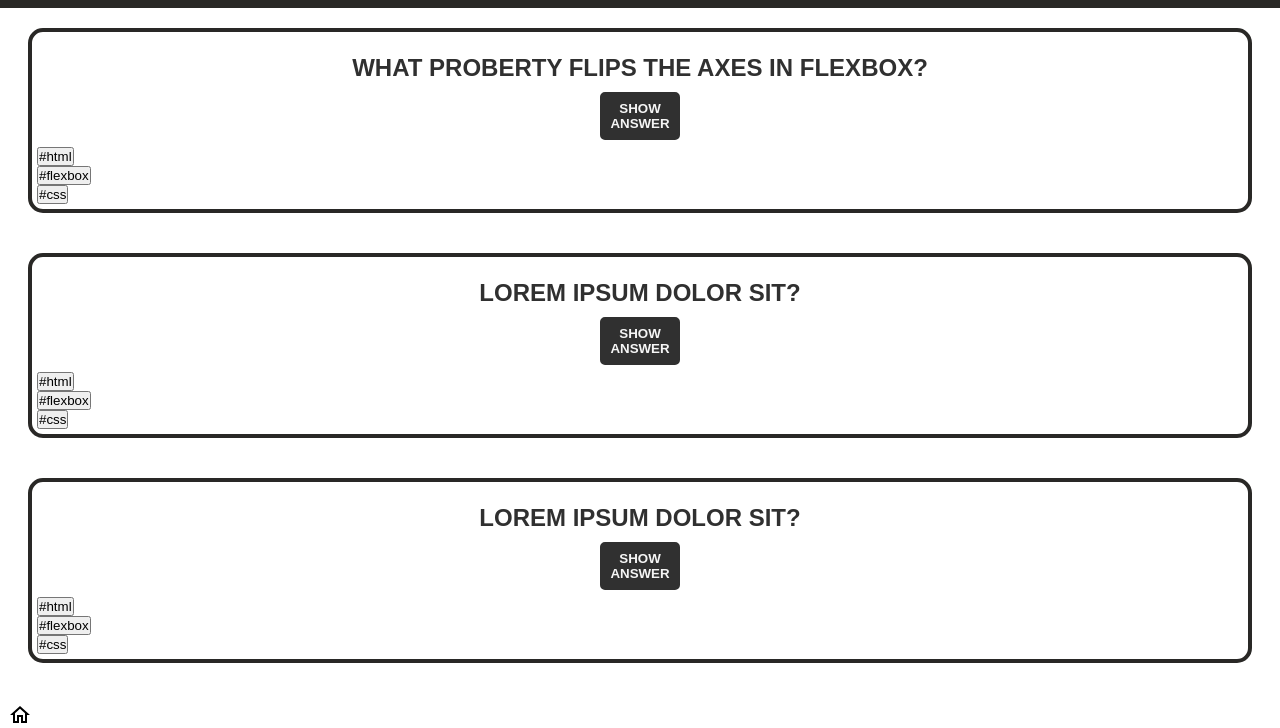
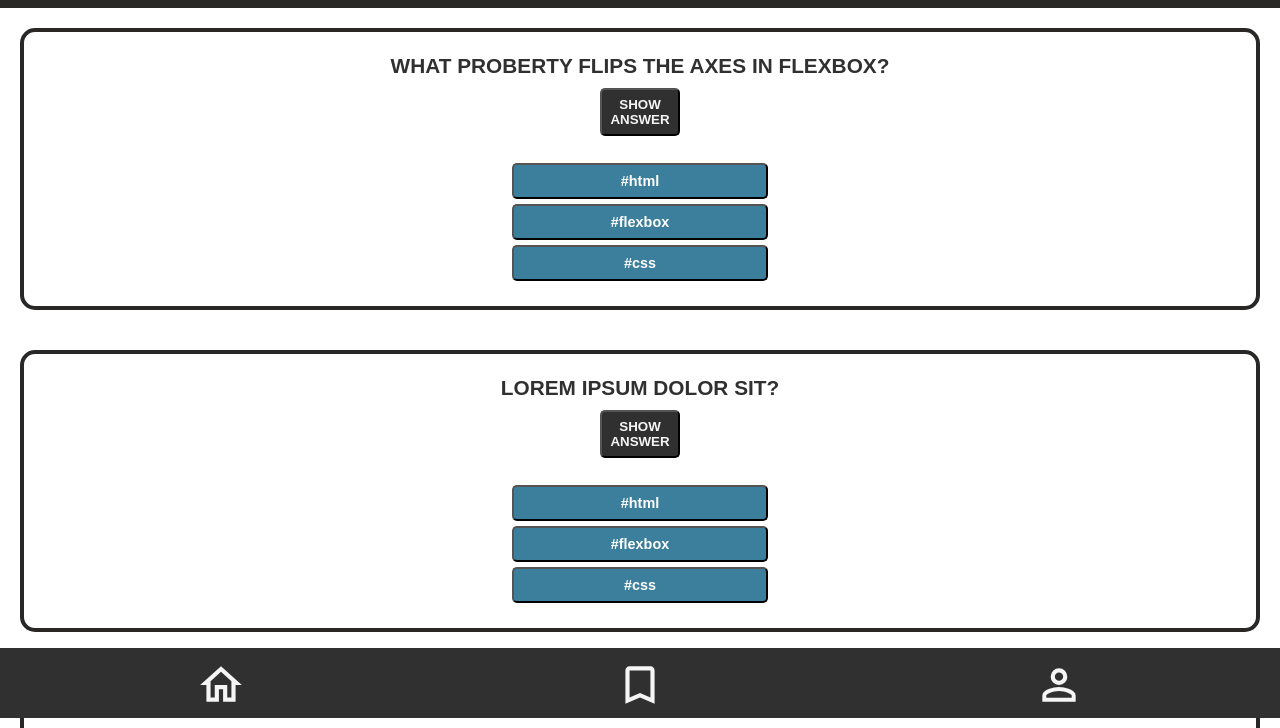
Before and after one commit to OmerAdam34/quiz-app, a plain HTML site: page index.html in a window 1280 px wide. Shown: the part 72-800 px from the top of the page. Drawn offline with Linux system fonts and the light colour scheme.

Commit message:
new imports

```diff
--- a/css_bem/button.css
+++ b/css_bem/button.css
@@ -6,6 +6,22 @@
     font-weight: bold;
     text-transform: uppercase;
     background-color: #303030;
-    border: 2.5px solid #303030;
     border-radius: 5px;
 }
+
+.article__button--tags {
+    color: white;
+    width: 16rem;
+    height: 2.25rem;
+    font-size: 0.9rem;
+    font-weight: 600;
+    font-family: 'Anton', sans-serif;
+    text-transform: lowercase;
+    background-color: #3C7F9C;
+    border-radius: 5px;
+}
+
+.nav__flexbox--button {
+    background-color: transparent;
+    border: none;
+}
--- a/css_bem/footer.css
+++ b/css_bem/footer.css
@@ -0,0 +1,25 @@
+body {
+    margin: 0;
+    padding: 0;
+}
+
+.footer {
+    background-color: #303030;
+    width: 100%;
+    height: 70px;
+    text-align: center;
+    font-size: 1.5rem;
+    font-weight: bold;
+    position: fixed;
+    top: 90%;
+    padding: 0;
+}
+
+.nav__flexbox {
+    padding: 12px;
+    display: flex;
+    flex-direction: row;
+    justify-content: space-around;
+    flex-wrap: wrap;
+    list-style-type: none;
+}
--- a/css_bem/header.css
+++ b/css_bem/header.css
@@ -3,7 +3,6 @@
     background-color: #292826;
     width: 100%;
     height: 5rem;
-    padding-top: 10px;
     padding-top: 10px;
     margin-bottom: 40px;
     text-align: center;
--- a/css_bem/main.css
+++ b/css_bem/main.css
@@ -1,3 +1,8 @@
+.main__section {
+    margin-top: 100px;
+    margin-bottom: 100px;
+}
+
 .main__flexbox {
     margin-top: 20px;
     margin-left: 20px;
@@ -12,22 +17,35 @@
     font-family: 'Anton', sans-serif;
 }
 
+.main__flexbox--question {
+    _background-color: red;
+    margin-bottom: 0;
+    margin: 10px;
+}
+
 .main__flexbox--section {
-    -background-color: aquamarine;
-    font-size: 1.5rem;
+    _background-color: aquamarine;
+    font-size: 1.3rem;
     text-align: center;
     color: #303030;
     padding: 7px;
-
     text-transform: uppercase;
     display: flex;
     flex-direction: column;
     justify-content: center;
     align-items: center;
     font-weight: 600;
+    flex-wrap: wrap;
 
 }
 
-.main__section {
-    margin-top: 100px;
+.article__flexbox {
+    _background-color: aquamarine;
+    padding: 20px;
+    display: flex;
+    flex-direction: column;
+    justify-content: flex-start;
+    align-items: center;
+    flex-wrap: wrap;
+    gap: 5px;
 }
--- a/index.html
+++ b/index.html
@@ -22,66 +22,68 @@
 
     <main class="main__section">
 
-    <article class="main__flexbox">
-        <div class="main__flexbox--section">
+    <section class="main__flexbox">
+        <article class="main__flexbox--section">
             <p class="main__flexbox--question">What proberty flips the axes in flexbox? </p>
             <button class="main__button--show" type="submit">SHOW ANSWER</button>
-        </div>
+        </article>
 
-        <div>
-            <div><button type="submit">#html</button></div>
-            <div><button type="submit">#flexbox</button></div>
-            <div><button type="submit">#css</button></div>
-        </div>
-    </article>
+        <article class="article__flexbox">
+            <div><button class="article__button--tags" type="submit">#html</button></div>
+            <div><button class="article__button--tags" type="submit">#flexbox</button></div>
+            <div><button class="article__button--tags" type="submit">#css</button></div>
+        </article>
+    </section>
 
 
 
 
-    <article class="main__flexbox">
-        <div class="main__flexbox--section">
+    <section class="main__flexbox">
+        <article class="main__flexbox--section">
             <p class="main__flexbox--question">Lorem ipsum dolor sit?</p>
             <button class="main__button--show" type="submit">SHOW ANSWER</button>
-        </div>
+        </article>
 
-        <div>
-            <div><button type="submit">#html</button></div>
-            <div><button type="submit">#flexbox</button></div>
-            <div><button type="submit">#css</button></div>
-        </div>
-    </article>
+        <article class="article__flexbox">
+            <div><button class="article__button--tags" type="submit">#html</button></div>
+            <div><button class="article__button--tags" type="submit">#flexbox</button></div>
+            <div><button class="article__button--tags" type="submit">#css</button></div>
+        </article>
+    </section>
 
 
-    <article class="main__flexbox">
-        <div class="main__flexbox--section">
+    <section class="main__flexbox">
+        <article class="main__flexbox--section">
             <p class="main__flexbox--question">Lorem ipsum dolor sit?</p>
             <button class="main__button--show" type="submit">SHOW ANSWER</button>
-        </div>
+        </article>
 
-        <div>
-            <div><button type="submit">#html</button></div>
-            <div><button type="submit">#flexbox</button></div>
-            <div><button type="submit">#css</button></div>
-        </div>
-    </article>
+        <article class="article__flexbox">
+            <div><button class="article__button--tags" type="submit">#html</button></div>
+            <div><button class="article__button--tags" type="submit">#flexbox</button></div>
+            <div><button class="article__button--tags" type="submit">#css</button></div>
+        </article>
+    </section>
 
     </main>
 
     <!---------- FOOTER AREA ---------->
 
-    <footer>
+    <footer class="footer">
 
         <nav>
-            <ul>
-                <li><svg style="width:24px;height:24px" viewBox="0 0 24 24">
-                    <path fill="currentColor" d="M12 5.69L17 10.19V18H15V12H9V18H7V10.19L12 5.69M12 3L2 12H5V20H11V14H13V20H19V12H22" />
-                </svg></li>
-                <li><svg style="width:24px;height:24px" viewBox="0 0 24 24">
-                    <path fill="currentColor" d="M17,18L12,15.82L7,18V5H17M17,3H7A2,2 0 0,0 5,5V21L12,18L19,21V5C19,3.89 18.1,3 17,3Z" />
-                </svg></li>
-                <li><svg style="width:24px;height:24px" viewBox="0 0 24 24">
-                    <path fill="currentColor" d="M12,4A4,4 0 0,1 16,8A4,4 0 0,1 12,12A4,4 0 0,1 8,8A4,4 0 0,1 12,4M12,6A2,2 0 0,0 10,8A2,2 0 0,0 12,10A2,2 0 0,0 14,8A2,2 0 0,0 12,6M12,13C14.67,13 20,14.33 20,17V20H4V17C4,14.33 9.33,13 12,13M12,14.9C9.03,14.9 5.9,16.36 5.9,17V18.1H18.1V17C18.1,16.36 14.97,14.9 12,14.9Z" />
-                </svg></li>
+            <ul class="nav__flexbox">
+                <li><button class="nav__flexbox--button"><svg  style="width:50px;height:50px" viewBox="0 0 24 24">
+                    <path fill="whitesmoke" d="M12 5.69L17 10.19V18H15V12H9V18H7V10.19L12 5.69M12 3L2 12H5V20H11V14H13V20H19V12H22" />
+                </svg></button></li>
+
+                <li><button class="nav__flexbox--button"><svg style="width:50px;height:50px" viewBox="0 0 24 24">
+                    <path fill="whitesmoke" d="M17,18L12,15.82L7,18V5H17M17,3H7A2,2 0 0,0 5,5V21L12,18L19,21V5C19,3.89 18.1,3 17,3Z" />
+                </svg></button></li>
+
+                <li><button class="nav__flexbox--button"><svg style="width:50px;height:50px" viewBox="0 0 24 24">
+                    <path fill="whitesmoke" d="M12,4A4,4 0 0,1 16,8A4,4 0 0,1 12,12A4,4 0 0,1 8,8A4,4 0 0,1 12,4M12,6A2,2 0 0,0 10,8A2,2 0 0,0 12,10A2,2 0 0,0 14,8A2,2 0 0,0 12,6M12,13C14.67,13 20,14.33 20,17V20H4V17C4,14.33 9.33,13 12,13M12,14.9C9.03,14.9 5.9,16.36 5.9,17V18.1H18.1V17C18.1,16.36 14.97,14.9 12,14.9Z" />
+                </svg></button></li>
             </ul>
         </nav>
 
--- a/styles.css
+++ b/styles.css
@@ -1,16 +1,10 @@
 @import "./css_bem/header.css";
 @import "./css_bem/main.css";
 @import "./css_bem/button.css";
-
+@import "./css_bem/footer.css";
 
 * {
+    box-sizing: border-box;
     margin-top: 0px;
     padding: 0;
-    box-sizing: border-box;
 }
-
-.main__flexbox--question {
-    _background-color: red;
-    margin-bottom: 0;
-    margin: 10px;
-}
```
